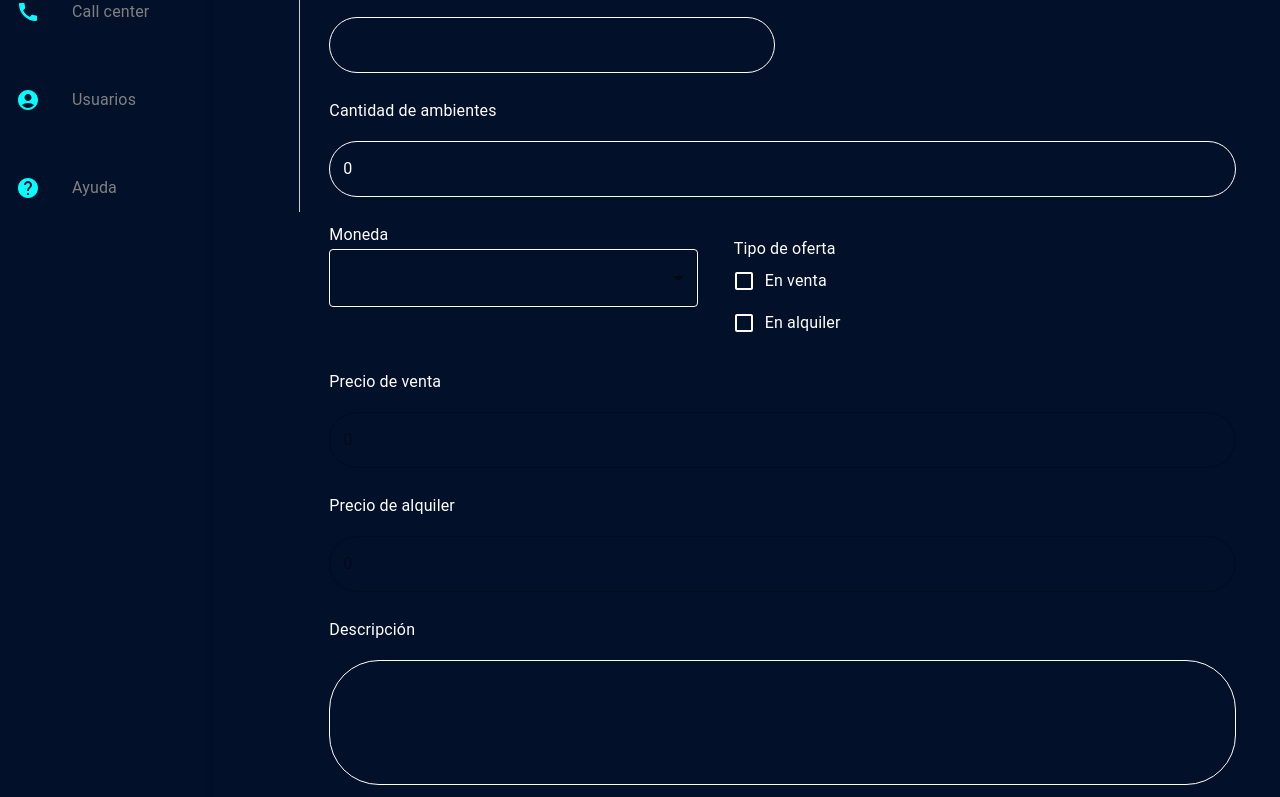
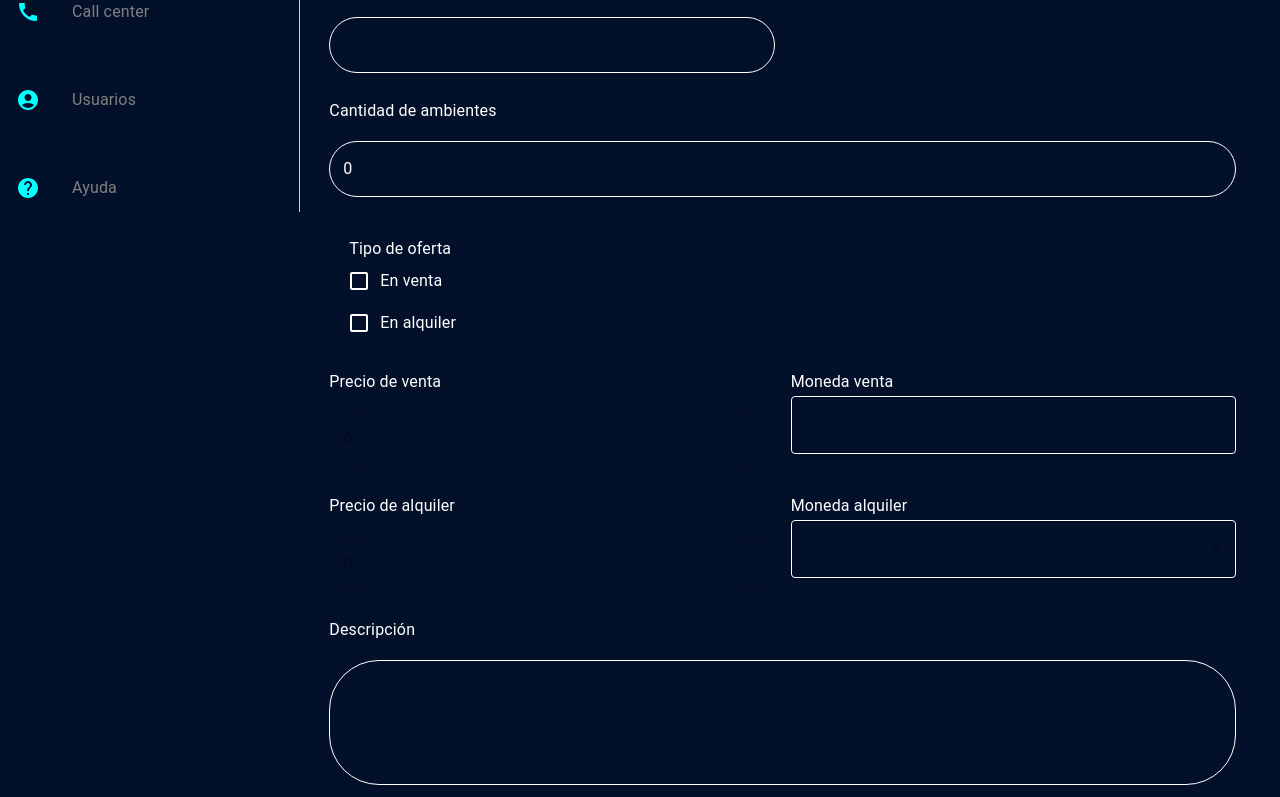
Before and after one commit to Tomas13d/CRM-RealState, a Next.js app in the folder front/: page /estates/create in a window 1280 px wide. Shown: the part 468-1265 px from the top of the page. Built offline with nearby package versions, Linux system fonts and the light colour scheme; no server answers.

Commit message:
add rent currency logic

```diff
--- a/front/src/app/estates/create/page.tsx
+++ b/front/src/app/estates/create/page.tsx
@@ -37,7 +37,8 @@ const FormularioPropiedad: React.FC = () => {
     address: "",
     category: "",
     city: "",
-    currency: "",
+    rent_currency: "",
+    sale_currency: "",
     description: "",
     expenses_price: 0,
     operation_type: "",
@@ -93,7 +94,8 @@ const FormularioPropiedad: React.FC = () => {
       address: "",
       category: "",
       city: "",
-      currency: "",
+      rent_currency: "",
+      sale_currency: "",
       description: "",
       expenses_price: 0,
       operation_type: "",
@@ -235,7 +237,7 @@ const FormularioPropiedad: React.FC = () => {
                 <Select
                   name="category"
                   onChange={handleDropdowns}
-                  value={newEstate.currency}
+                  value={newEstate.category}
                   fullWidth
                   required
                   margin="none"
@@ -305,32 +307,7 @@ const FormularioPropiedad: React.FC = () => {
                   }}
                 />
               </Grid>
-              <Grid item xs={5}>
-                <Typography variant="subtitle1">Moneda</Typography>
-                <Select
-                  name="currency"
-                  onChange={handleDropdowns}
-                  value={newEstate.currency}
-                  fullWidth
-                  required
-                  margin="none"
-                  sx={{
-                    border: "1px solid white",
-                    borderColor: "#FFFFFF",
-                    "& .MuiOutlinedInput-root": {
-                      borderRadius: "50px",
-                      "& fieldset": {
-                        borderColor: "#FFFFFF",
-                      },
-                    },
-                    color: "white",
-                  }}
-                >
-                  <MenuItem value="ARS">Pesos argentinos</MenuItem>
-                  <MenuItem value="USD">Dólar</MenuItem>
-                </Select>
-              </Grid>
-              <Grid item xs={4}>
+              <Grid item xs={12}>
                 <FormControl
                   component="fieldset"
                   margin="normal"
@@ -378,7 +355,7 @@ const FormularioPropiedad: React.FC = () => {
                 </FormControl>
               </Grid>
 
-              <Grid item xs={12}>
+              <Grid item xs={6}>
                 <Typography variant="subtitle1">Precio de venta</Typography>
                 <TextField
                   name="sale_price"
@@ -401,7 +378,33 @@ const FormularioPropiedad: React.FC = () => {
                   }}
                 />
               </Grid>
-              <Grid item xs={12}>
+              <Grid item xs={6}>
+                <Typography variant="subtitle1">Moneda venta</Typography>
+                <Select
+                  name="sale_currency"
+                  onChange={handleDropdowns}
+                  value={newEstate.sale_currency}
+                  fullWidth
+                  required
+                  margin="none"
+                  disabled={!newEstate.is_for_sale}
+                  sx={{
+                    border: "1px solid white",
+                    borderColor: "#FFFFFF",
+                    "& .MuiOutlinedInput-root": {
+                      borderRadius: "50px",
+                      "& fieldset": {
+                        borderColor: "#FFFFFF",
+                      },
+                    },
+                    color: "white",
+                  }}
+                >
+                  <MenuItem value="ARS">Pesos argentinos</MenuItem>
+                  <MenuItem value="USD">Dólar</MenuItem>
+                </Select>
+              </Grid>
+              <Grid item xs={6}>
                 <Typography variant="subtitle1">Precio de alquiler</Typography>
                 <TextField
                   name="rent_price"
@@ -423,6 +426,32 @@ const FormularioPropiedad: React.FC = () => {
                     },
                   }}
                 />
+              </Grid>
+              <Grid item xs={6}>
+                <Typography variant="subtitle1">Moneda alquiler</Typography>
+                <Select
+                  name="rent_currency"
+                  onChange={handleDropdowns}
+                  value={newEstate.rent_currency}
+                  fullWidth
+                  required
+                  margin="none"
+                  disabled={!newEstate.is_for_rent}
+                  sx={{
+                    border: "1px solid white",
+                    borderColor: "#FFFFFF",
+                    "& .MuiOutlinedInput-root": {
+                      borderRadius: "50px",
+                      "& fieldset": {
+                        borderColor: "#FFFFFF",
+                      },
+                    },
+                    color: "white",
+                  }}
+                >
+                  <MenuItem value="ARS">Pesos argentinos</MenuItem>
+                  <MenuItem value="USD">Dólar</MenuItem>
+                </Select>
               </Grid>
               <Grid item xs={12}>
                 <Typography variant="subtitle1">Descripción</Typography>
```
